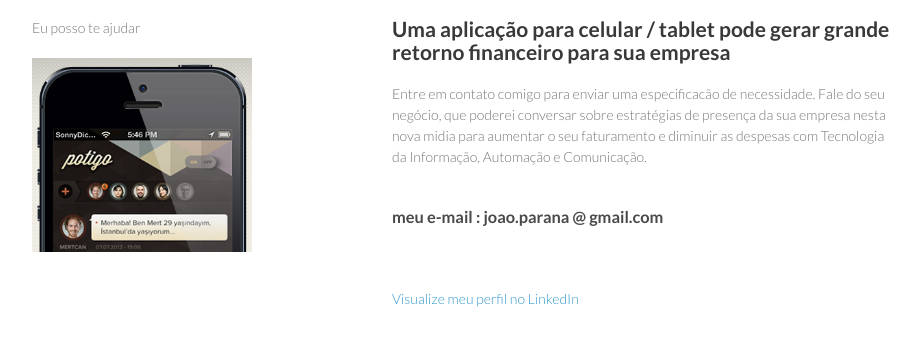
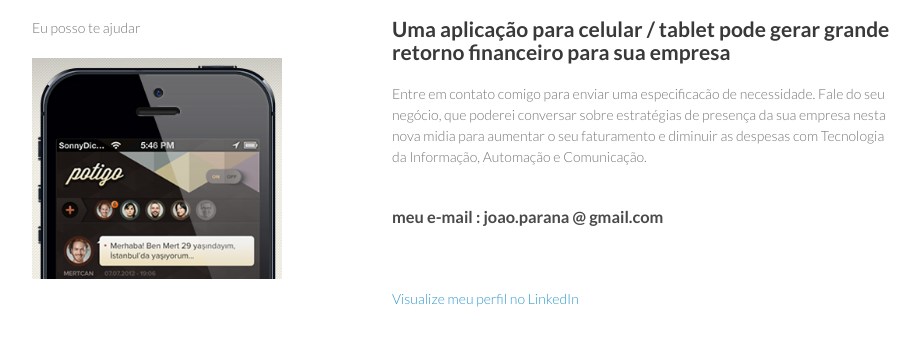
Before and after one commit to joao-parana/joao-parana.github.io, a plain HTML site: page index.html in a window 1280 px wide. Shown: the part 123-466 px from the top of the page, without its empty margins (178-1098 px from the left). Drawn offline with Linux system fonts and the light colour scheme.

Commit message:
Update index.html

```diff
--- a/index.html
+++ b/index.html
@@ -16,7 +16,7 @@
       <header>
         <h1>Seu site no celular e tablet</h1>
         <p>Eu posso te ajudar</p>
-        <p><img style="left: 0px; top: 0px; width: 220px;" src="images/app-iphone.png"></p>
+        <p><img style="left: 0px; top: 0px; width: 250px;" src="images/app-iphone.png"></p>
         <p class="view">
           <!-- a href="https://github.com/joao-parana">View My GitHub Profile</a  -->
         </p>
```
